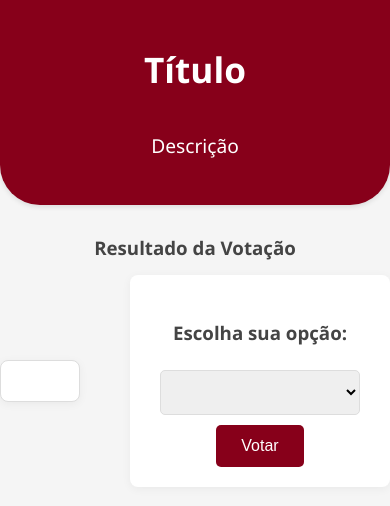
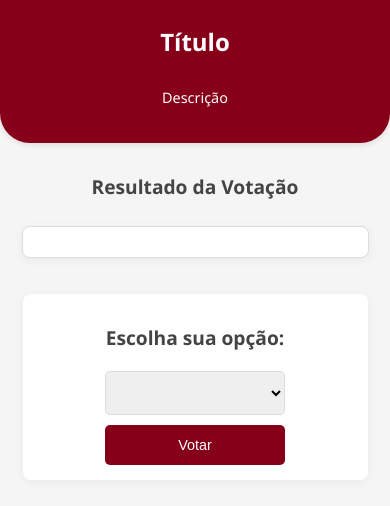
Before and after one commit to jeanarthur/sistema_votacao_tempo_real, a website: page src/pages/vote/vote.html in a window 390 px wide. Drawn offline with nearby package versions, Linux system fonts and the light colour scheme; no server answers; files whose address does not match are found by name.

Commit message:
feat: adiciona resposividade mobile

```diff
--- a/src/pages/vote/vote.html
+++ b/src/pages/vote/vote.html
@@ -137,6 +137,77 @@
             max-width: 500px;
             box-shadow: 0 2px 10px rgba(0,0,0,0.05);
         }
+
+        /* Mobile Responsive Adjustments */
+        @media (max-width: 768px) {
+            #vote-container {
+                flex-direction: column;
+                gap: 20px;
+                padding: 0 20px;
+            }
+
+            #vote-results, .voting-section {
+                width: 90%;
+            }
+
+            #vote-title {
+                font-size: 1.8em;
+                padding: 10px 0;
+            }
+
+            #vote-description {
+                font-size: 1em;
+                padding: 0 20px;
+            }
+
+            header {
+                padding: 15px 0;
+                border-bottom-right-radius: 30px;
+                border-bottom-left-radius: 30px;
+            }
+
+            h3 {
+                margin: 15px 0 10px;
+                font-size: 1.2em;
+            }
+
+            #vote-results li {
+                padding: 8px;
+                margin: 10px 0;
+            }
+
+            .vote-bar-container {
+                height: 25px;
+            }
+        }
+
+        @media (max-width: 480px) {
+            #vote-title {
+                font-size: 1.5em;
+            }
+
+            #vote-description {
+                font-size: 0.9em;
+            }
+
+            #vote-results {
+                font-size: 1em;
+                padding: 15px;
+            }
+
+            .voting-section {
+                padding: 15px;
+            }
+
+            #vote-options, #vote-button {
+                width: 180px;
+                font-size: 0.9em;
+            }
+
+            #vote-options {
+                max-width: 100%;
+            }
+        }
     </style>
     <script src="/socket.io/socket.io.js"></script>
 </head>
```
